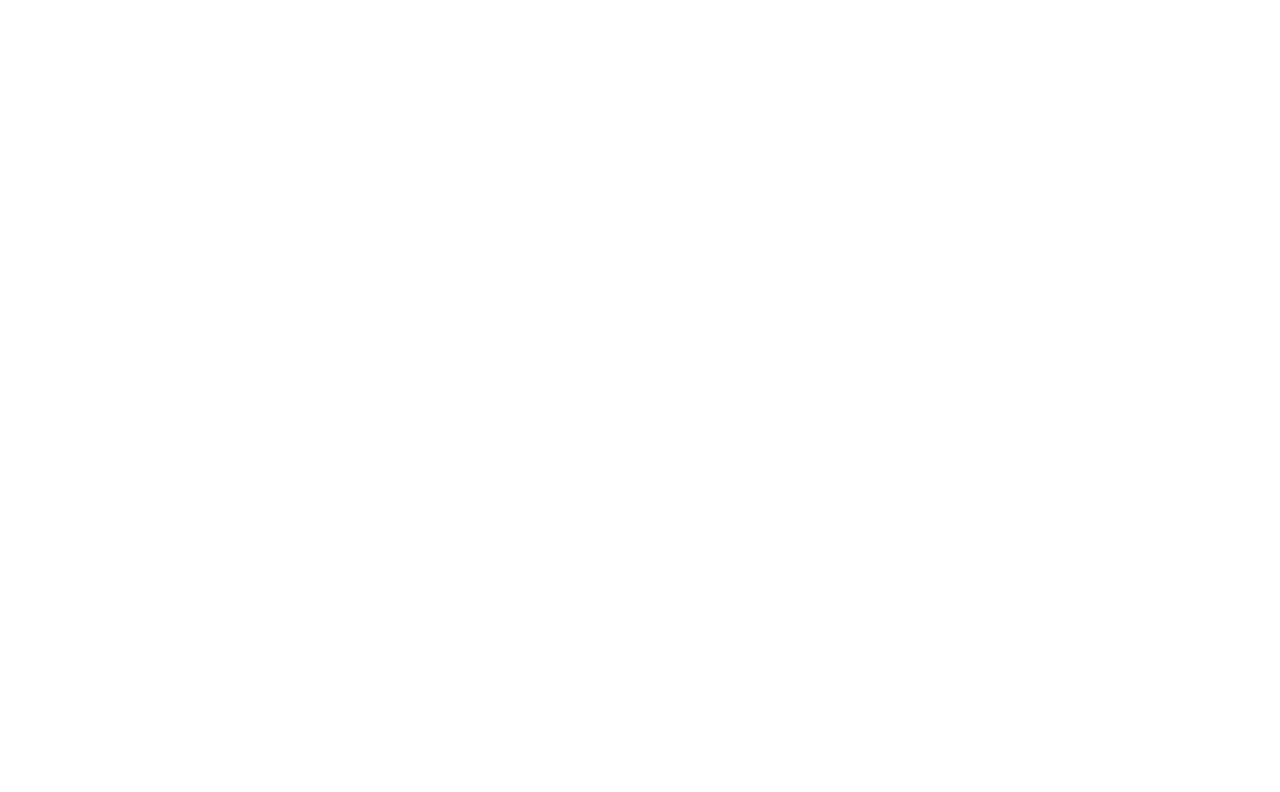
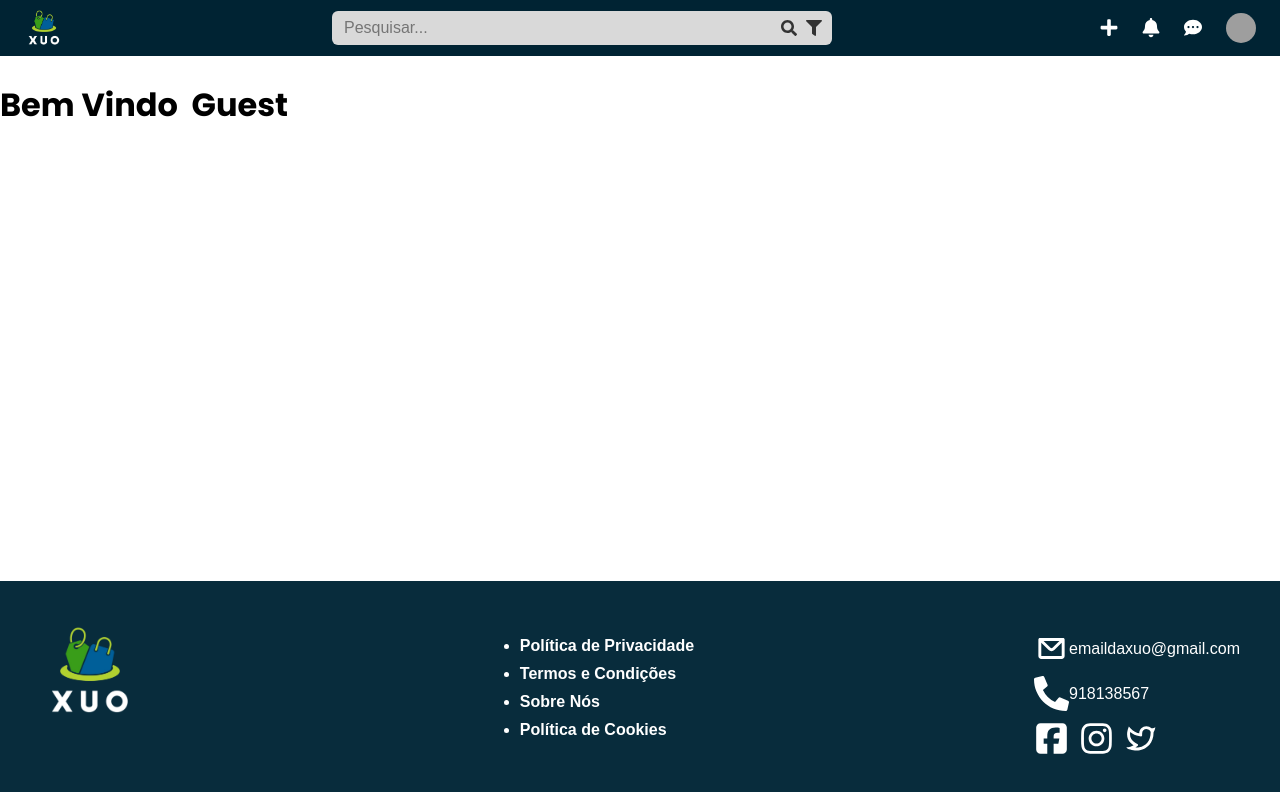
Before and after one commit to LecasB/GestaoProjetoFront, a React (Vite) app: page /index in a window 1280 px wide. Before the commit this address had no page. Shown: the top 792 px of the page. Built offline with nearby package versions, Linux system fonts and the light colour scheme; grey boxes are pictures that could not be loaded.

Commit message:
primeiro early flow

```diff
--- a/src/App.jsx
+++ b/src/App.jsx
@@ -3,6 +3,8 @@
 import MessagePage from "./molecules/Messages/MessagePage";
 import "./App.scss";
 import SignUpForm from "./molecules/SingUpForm/SignUpForm";
+import Layout from "./molecules/Layout/Layout";
+import TestPage from "./organisms/TestPage";
 
 function App() {
   return (
@@ -12,6 +14,10 @@
         <Route index path="/login" element={<LoginForm />} />
         <Route path="/signup" element={<SignUpForm />} />
         <Route path="/mensagens" element={<MessagePage />} />
+
+        <Route path="/" element={<Layout />}>
+          <Route path="/index" element={<TestPage />} />
+        </Route>
       </Routes>
     </BrowserRouter>
   );
--- a/src/App.scss
+++ b/src/App.scss
@@ -7,8 +7,3 @@
 body {
   margin: 0;
 }
-#root {
-  width: 100%;
-  display: flex;
-  justify-content: space-between;
-}
--- a/src/molecules/Footer.scss
+++ b/src/molecules/Footer.scss
@@ -1,7 +1,11 @@
 .footer {
   background-color: #082c3c;
   color: #ffffff;
+  bottom: 0;
+  width: 100%;
+  position: absolute;
   padding: 40px 20px;
+  box-sizing: border-box;
   font-family: Arial, sans-serif;
 }
 
@@ -17,8 +21,6 @@
 .footer-left .logo {
   width: 80px;
 }
-
-
 
 .footer-center li {
   margin-bottom: 10px;
@@ -49,7 +51,6 @@
   margin-right: 8px;
 }
 
-
 .social-icons a {
   margin-right: 10px;
   color: white;
@@ -60,12 +61,12 @@
   height: 24px;
 }
 
-  .Logos{
+.Logos {
   height: 35px;
   width: 35px;
 }
 
-  .xuo_logo{
+.xuo_logo {
   height: 100px;
   width: 100px;
 }
@@ -80,7 +81,7 @@
     margin: auto;
     flex-direction: column;
   }
-  .footer-right{
+  .footer-right {
     margin-left: 40px;
   }
 }
--- a/src/molecules/Header/Header.jsx
+++ b/src/molecules/Header/Header.jsx
@@ -11,8 +11,12 @@
 import { HiMenuAlt1 } from "react-icons/hi";
 import logo from "../../../public/imgs/xuo.png";
 import profilePic from "../../../public/imgs/ronaldo.jpg";
+import { Link } from "react-router-dom";
 
 const Header = () => {
+  const [isLogin, setIsLogin] = useState(() => {
+    return sessionStorage.getItem("id") !== null;
+  });
   const [isMobile, setIsMobile] = useState(window.innerWidth <= 430);
   const [showSearch, setShowSearch] = useState(false);
   const [drawerOpen, setDrawerOpen] = useState(false);
@@ -62,7 +66,10 @@
           <header className="header">
             <div className="headerLeft">
               {isMobile ? (
-                <div className="circleButton small" onClick={() => setDrawerOpen(true)}>
+                <div
+                  className="circleButton small"
+                  onClick={() => setDrawerOpen(true)}
+                >
                   <HiMenuAlt1 />
                 </div>
               ) : (
@@ -80,16 +87,33 @@
 
             <div className="headerRight">
               {isMobile ? (
-                <FaSearch className="icon searchToggle" onClick={() => setShowSearch(true)} />
+                <FaSearch
+                  className="icon searchToggle"
+                  onClick={() => setShowSearch(true)}
+                />
               ) : (
                 <div className="actionIcons">
                   <FaPlus className="icon" />
                   <div className="notificationIcon">
                     <FaBell className="icon" />
-                    <span className="notificationBadge">3</span>
                   </div>
-                  <FaCommentDots className="icon" />
-                  <img src={profilePic} alt="User avatar" className="avatar" />
+                  <Link to="/mensagens" className="messagesIcon">
+                    <FaCommentDots className="icon" />
+                  </Link>
+                  <Link
+                    to={isLogin ? "/profile" : "/login"}
+                    className="messagesIcon"
+                  >
+                    <img
+                      src={
+                        isLogin
+                          ? profilePic
+                          : "https://i.ibb.co/chLJhfGz/default-icon.jpg"
+                      }
+                      alt="User avatar"
+                      className="avatar"
+                    />
+                  </Link>
                 </div>
               )}
               {isMobile && <img src={logo} alt="XUO Logo" className="logo" />}
@@ -98,14 +122,21 @@
         )}
       </div>
 
-      {isMobile && drawerOpen && <div className="drawerOverlay" onClick={handleDrawerClose} />}
+      {isMobile && drawerOpen && (
+        <div className="drawerOverlay" onClick={handleDrawerClose} />
+      )}
 
       {isMobile && (
         <div
-          className={`drawer ${drawerOpen ? "open" : ""} ${closingDrawer ? "closing" : ""}`}
+          className={`drawer ${drawerOpen ? "open" : ""} ${
+            closingDrawer ? "closing" : ""
+          }`}
         >
           <div className="drawerHeader">
-            <div className="circleButton large closeButton" onClick={handleDrawerClose}>
+            <div
+              className="circleButton large closeButton"
+              onClick={handleDrawerClose}
+            >
               <RxCrossCircled className="drawerCloseIcon" />
             </div>
             <img src={logo} alt="XUO Logo" className="drawerLogo" />
--- a/src/molecules/Header/Header.scss
+++ b/src/molecules/Header/Header.scss
@@ -106,22 +106,11 @@
       position: relative;
       display: flex;
       align-items: center;
+    }
 
-      .notificationBadge {
-        position: absolute;
-        top: -4px;
-        right: -6px;
-        background-color: red;
-        color: white;
-        font-size: 0.6rem;
-        font-weight: bold;
-        border-radius: 50%;
-        width: 16px;
-        height: 16px;
-        display: flex;
-        align-items: center;
-        justify-content: center;
-      }
+    .messagesIcon {
+      display: flex;
+      color: white;
     }
 
     .avatar {
@@ -195,6 +184,7 @@
   background-color: #012a3c;
   color: white;
   padding: 2rem 1rem;
+  box-sizing: border-box;
   z-index: 999;
   display: none;
   flex-direction: column;
@@ -226,6 +216,7 @@
   }
 
   ul {
+    padding: 0;
     list-style: none;
     display: flex;
     flex-direction: column;
--- /dev/null
+++ b/src/molecules/Layout/Layout.jsx
@@ -0,0 +1,15 @@
+import Header from "../../molecules/Header/Header";
+import Footer from "../../molecules/Footer";
+import { Outlet } from "react-router-dom";
+
+const Layout = ({ children }) => {
+  return (
+    <>
+      <Header />
+      <Outlet />
+      <Footer />
+    </>
+  );
+};
+
+export default Layout;
--- a/src/molecules/LoginForm/LoginForm.jsx
+++ b/src/molecules/LoginForm/LoginForm.jsx
@@ -32,6 +32,7 @@
 
       if (jsonData.id) {
         sessionStorage.setItem("id", jsonData.id);
+        sessionStorage.setItem("name", jsonData.name);
       }
 
       setSucess(true);
@@ -79,9 +80,7 @@
         {sucess && (
           <div>
             <h1>Bem vindo {data.name}!</h1>
-            <p onClick={() => navigate("/mensagens")}>
-              Vá até às suas Mensagens
-            </p>
+            <p onClick={() => navigate("/index")}>Vá ate ao website</p>
           </div>
         )}
       </form>
--- a/src/molecules/Messages/MessagePage.jsx
+++ b/src/molecules/Messages/MessagePage.jsx
@@ -37,10 +37,10 @@
   };
 
   return (
-    <>
+    <div className="messagePage" style={{ display: "flex" }}>
       <UserList list={userList} handleClick={handleClick} />
       <FullChat user={user} otherUser={selectUser} />
-    </>
+    </div>
   );
 };
 
--- /dev/null
+++ b/src/organisms/TestPage.jsx
@@ -0,0 +1,17 @@
+import Layout from "../molecules/Layout/Layout";
+
+const TestPage = () => {
+  const user = JSON.parse(localStorage.getItem(""));
+  return (
+    <>
+      <h1>
+        Bem Vindo &nbsp;
+        {sessionStorage.getItem("name")
+          ? sessionStorage.getItem("name")
+          : "Guest"}
+      </h1>
+    </>
+  );
+};
+
+export default TestPage;
```
Lines whose indentation alone changed are shown as unchanged.
